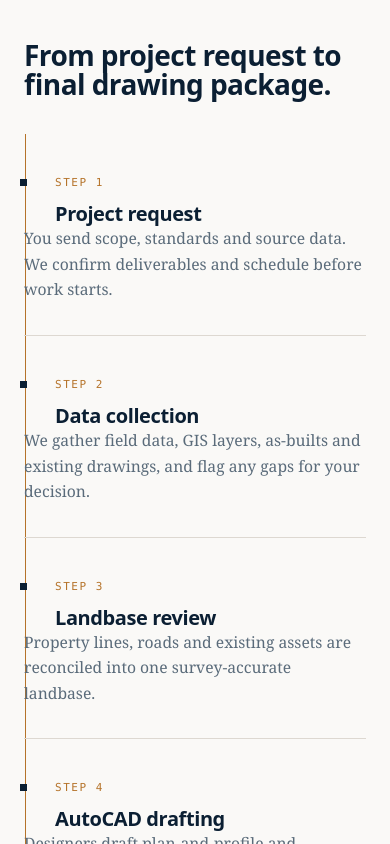
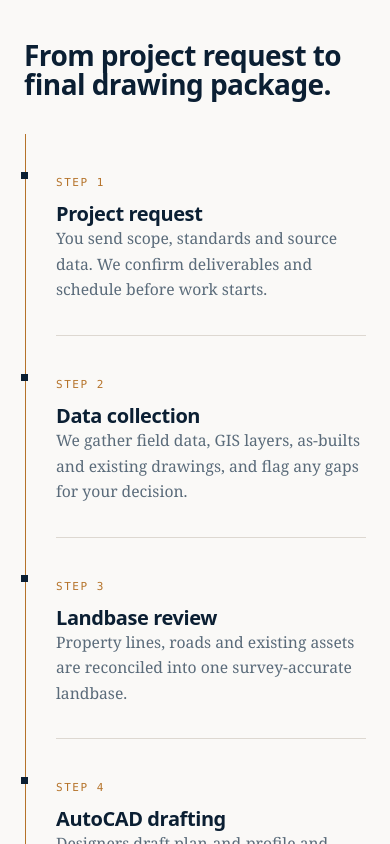
Before and after one commit to SHADUL/spanex, a Next.js app: page / in a window 390 px wide. Shown: the part 3400-4244 px from the top of the page. Built offline with nearby package versions, Linux system fonts and the light colour scheme; no server answers.

Commit message:
Fix mobile spacing in workflow steps

```diff
--- a/components/home/Workflow.tsx
+++ b/components/home/Workflow.tsx
@@ -55,13 +55,18 @@ export default function Workflow() {
 
         <ol className="col-span-12 lg:col-span-10 lg:col-start-2">
           {workflow.map((step) => (
-            <li key={step.index} className="relative">
+            <li key={step.index} className="relative pl-8 md:pl-0">
+              {/* Mobile node marker, pinned to the rail */}
+              <span
+                aria-hidden
+                className="absolute left-0 top-[2.35rem] h-[7px] w-[7px] -translate-x-[3px] bg-ink md:hidden"
+              />
               <Reveal className="grid grid-cols-12 gap-x-6 py-8">
-                {/* Node marker on the rail */}
+                {/* Node marker on the rail (desktop) */}
                 <div className="col-span-12 flex items-baseline gap-6 md:col-span-4">
                   <span
                     aria-hidden
-                    className="mt-[0.35em] block h-[7px] w-[7px] shrink-0 -translate-x-[calc(0.5px+3.5px)] bg-ink"
+                    className="mt-[0.35em] hidden h-[7px] w-[7px] shrink-0 -translate-x-[calc(0.5px+3.5px)] bg-ink md:block"
                   />
                   <div>
                     <span className="eyebrow text-copper tnum">
```
